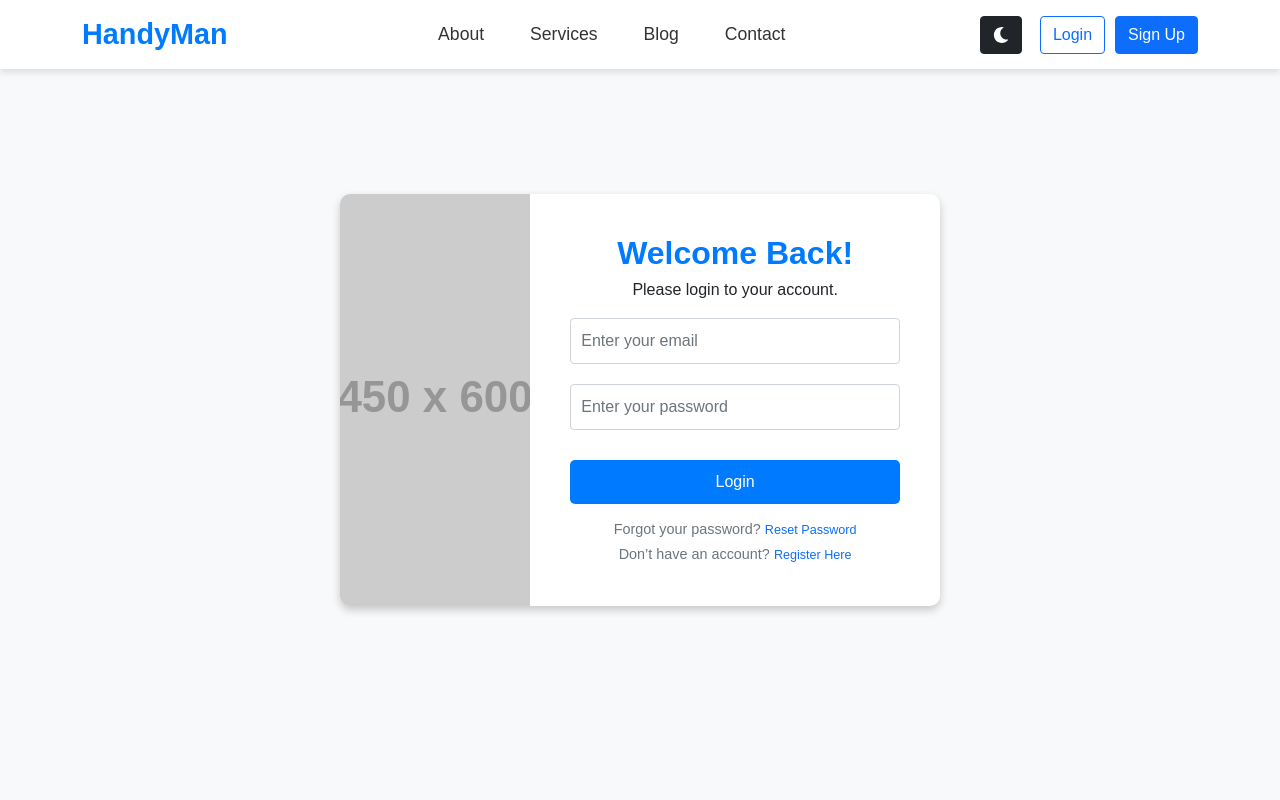
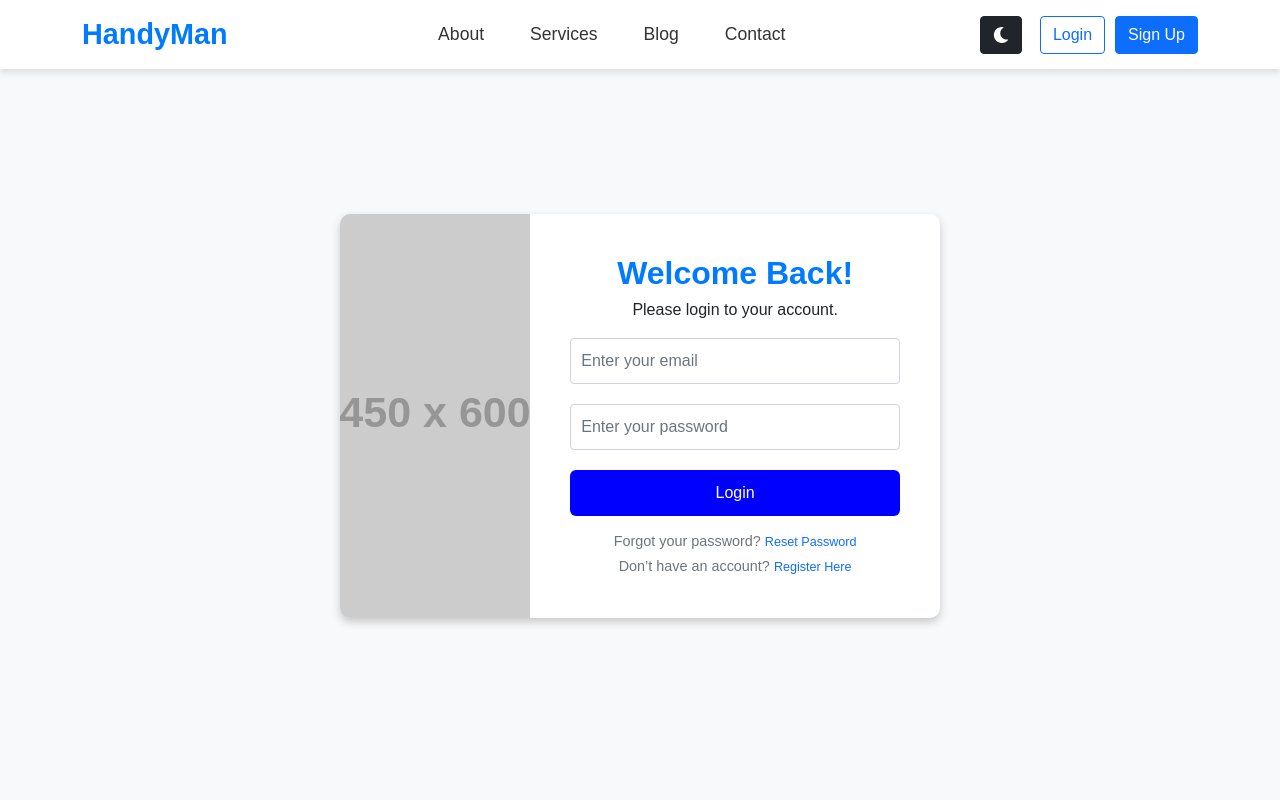
Before and after one commit to nurulazam-dev/mna-handyman-platform, a React (Vite) app: page /login in a window 1280 px wide. Shown: the top 800 px of the page. Built offline with nearby package versions, Linux system fonts and the light colour scheme.

Commit message:
Registerpage create

```diff
--- a/src/App.jsx
+++ b/src/App.jsx
@@ -7,16 +7,18 @@ import "./App.css";
 import ServiceDetails from "./pages/ServiceDetails";
 import NotFound from "./pages/NotFound";
 import Login from "./pages/Login";
+import Register from "./pages/Register";
 
 function App() {
   return (
     <>
       <Router>
         <NavigationBar />
-        <div className="">
+        <div className="py-3">
           <Routes>
             <Route path="/" element={<Home />} />
             <Route path="/login" element={<Login />} />
+            <Route path="/register" element={<Register />} />
             {/* <Route path="/services" element={<Services />} /> */}
             {/* <Route path="/about" element={<About />} /> */}
             {/* <Route path="/contact" element={<Contact />} /> */}
--- a/src/pages/Login.jsx
+++ b/src/pages/Login.jsx
@@ -51,15 +51,10 @@ const Login = () => {
     padding: "10px",
     marginBottom: "20px",
   };
-
   const buttonStyle = {
-    backgroundColor: "#007bff",
-    border: "none",
+    width: "100%",
     padding: "10px",
     fontSize: "1rem",
-    marginTop: "10px",
-    width: "100%",
-    borderRadius: "5px",
   };
 
   const linkStyle = {
@@ -101,7 +96,7 @@ const Login = () => {
             </Form.Group>
 
             {/* Login Button */}
-            <Button type="submit" style={buttonStyle}>
+            <Button type="submit" style={buttonStyle} className="customBtn">
               Login
             </Button>
           </Form>
--- /dev/null
+++ b/src/pages/Register.jsx
@@ -0,0 +1,5 @@
+const Register = () => {
+  return <div>Register</div>;
+};
+
+export default Register;
```
